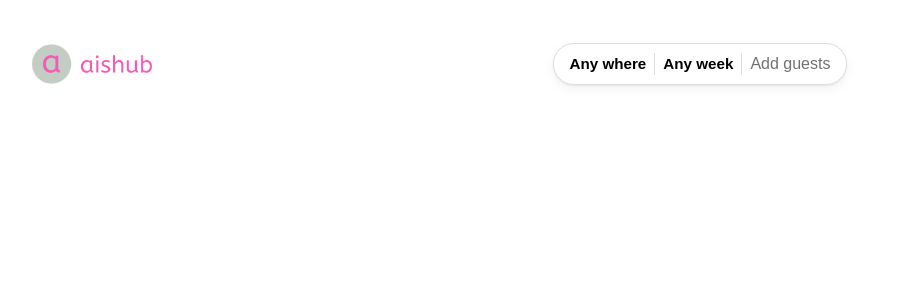
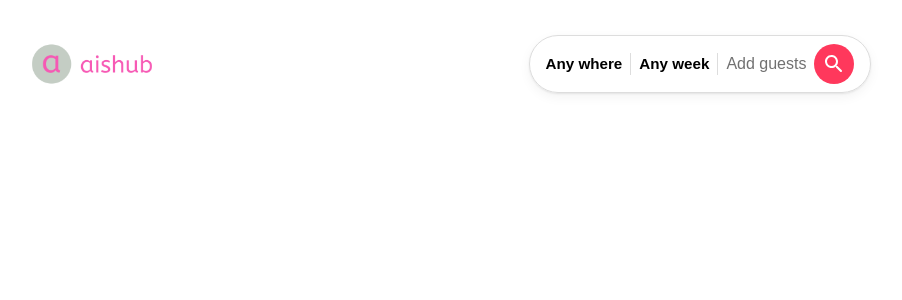
Before and after one commit to pipeops-dev/pipeops-html, a React (Vite) app: page / in a window 1280 px wide. Shown: the top 300 px of the page, without its empty margins (20-922 px from the left). Built offline with nearby package versions, Linux system fonts and the light colour scheme.

Commit message:
Add: add seacrh icon from Material UI and style it to suit the project

```diff
--- a/package.json
+++ b/package.json
@@ -10,6 +10,10 @@
     "preview": "vite preview"
   },
   "dependencies": {
+    "@emotion/react": "^11.11.4",
+    "@emotion/styled": "^11.11.5",
+    "@mui/icons-material": "^5.15.20",
+    "@mui/material": "^5.15.20",
     "react": "^18.2.0",
     "react-dom": "^18.2.0"
   },
--- a/src/components/Header/Header.jsx
+++ b/src/components/Header/Header.jsx
@@ -1,6 +1,7 @@
 import React from "react";
 import "./styles.css";
 import logo from "../../assets/logo/logo-aishub-full.png";
+import SearchRoundedIcon from "@mui/icons-material/SearchRounded";
 function Header() {
 	return (
 		<div className="navbar">
@@ -9,6 +10,9 @@ function Header() {
 				<div className="search-bar-text">Any where</div>
 				<div className="search-bar-text">Any week</div>
 				<div className="search-bar-text3">Add guests</div>
+				<div className="search-icon-div">
+					<SearchRoundedIcon className="search-icon" />
+				</div>
 			</div>
 			<div className="profile-container"></div>
 		</div>
--- a/src/components/Header/styles.css
+++ b/src/components/Header/styles.css
@@ -23,8 +23,9 @@
 }
 
 .search-bar:hover {
-    box-shadow: 0 1px 2px rgb(0 0 0 / 12%), 0 4px 12px rgb(0 0 0 / 9%);
+    box-shadow: 0 1px 2px rgb(0 0 0 / 15%), 0 4px 12px rgb(0 0 0 / 12%);
     transition: all 0.2s;
+    cursor: pointer;
 }
 
 .search-bar-text {
@@ -37,3 +38,12 @@
 .search-bar-text3 {
     color: var(--font-grey);
 }
+.search-icon-div{
+    display: flex;
+    justify-content: center;
+    align-items: center;
+    background-color: var(--theme);
+    padding: 0.5rem;
+    border-radius: 50%;
+    color: white;
+}
--- a/src/index.css
+++ b/src/index.css
@@ -5,6 +5,7 @@
   --grey: #ddd;
   --white: #fff;
   --font-grey: #717171;
+  --theme: #ff385c;
 
   font-synthesis: none;
   text-rendering: optimizeLegibility;
```
Also changed, not shown: 1 other file (tests, documents, lock files or other folders).
